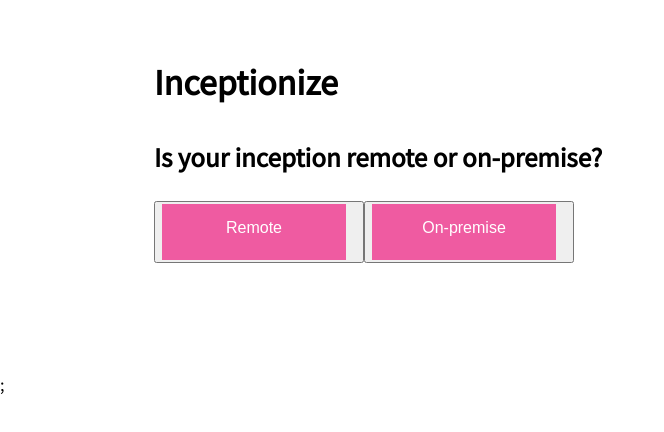
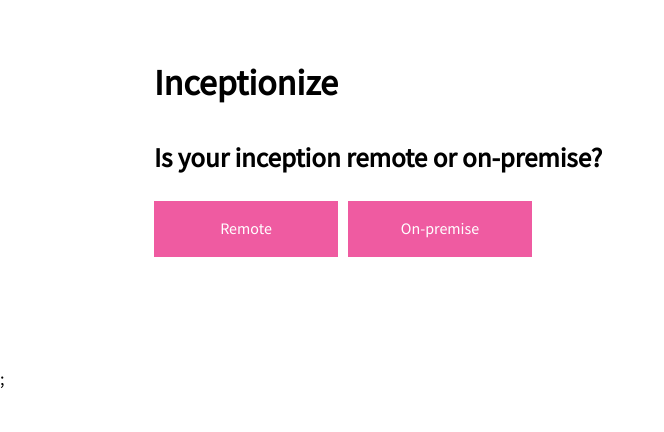
Before and after one commit to Inceptionize/inceptionize, a Next.js app: page /remote in a window 1280 px wide. Shown: the top 432 px of the page, without its empty margins (0-664 px from the left). Built offline with nearby package versions, Linux system fonts and the light colour scheme.

Commit message:
Remove default style from buttons

```diff
--- a/components/decision-button/decisionbutton.module.scss
+++ b/components/decision-button/decisionbutton.module.scss
@@ -0,0 +1,9 @@
+.button {
+    background: none;
+    color: inherit;
+    border: none;
+    padding: 0;
+    font: inherit;
+    cursor: pointer;
+    outline: inherit;
+}
--- a/components/decision-button/index.tsx
+++ b/components/decision-button/index.tsx
@@ -1,5 +1,6 @@
 import React, { ReactElement } from "react";
 import DecisionLink from "../decision-link";
+import styles from "./decisionbutton.module.scss";
 
 interface LinkProps {
   href: string;
@@ -9,7 +10,7 @@ interface LinkProps {
 
 function DecisionButton({ href, text, onClick }: LinkProps): ReactElement {
   return (
-    <button onClick={onClick}>
+    <button className={styles.button} onClick={onClick}>
       <DecisionLink href={href} text={text} />
     </button>
   );
```
